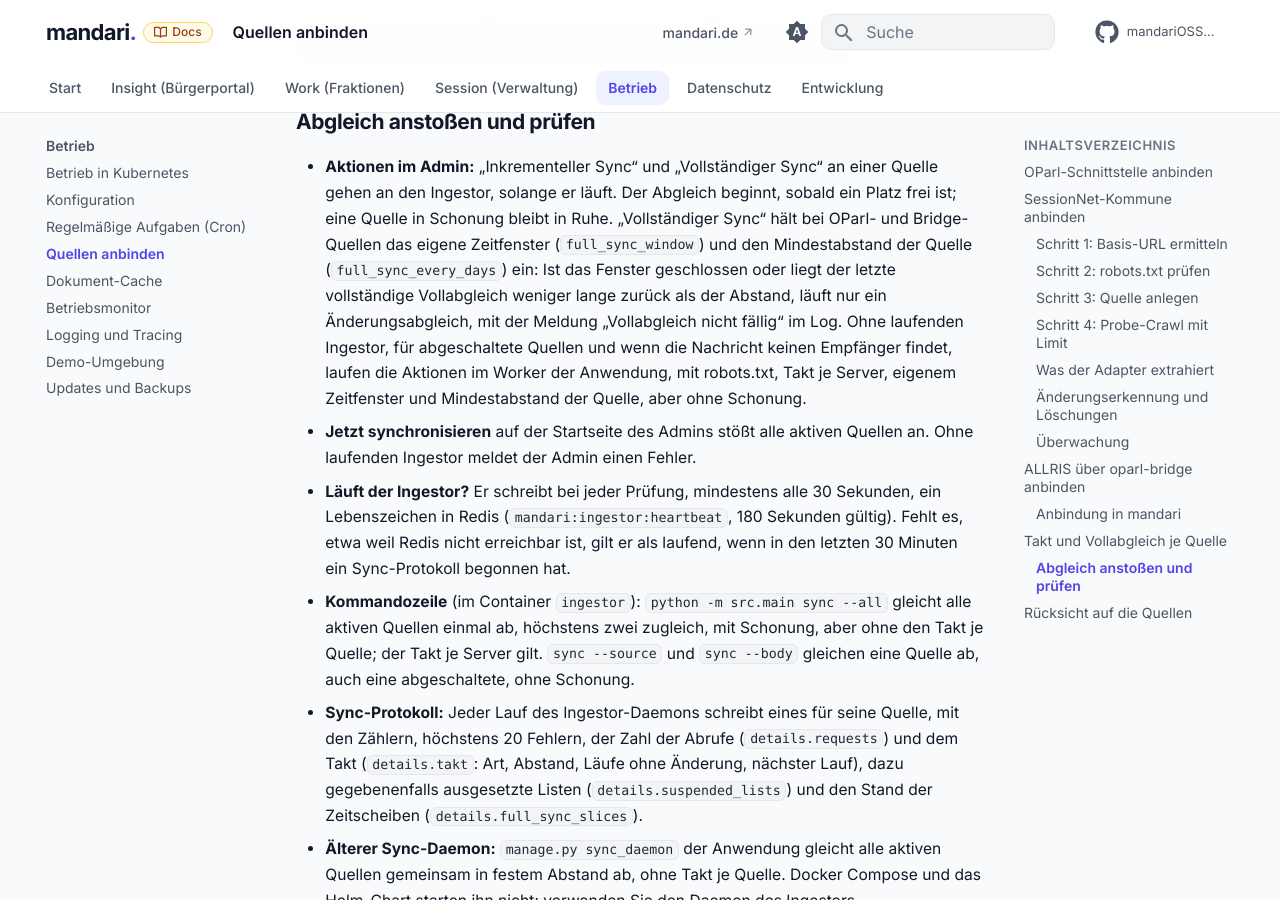
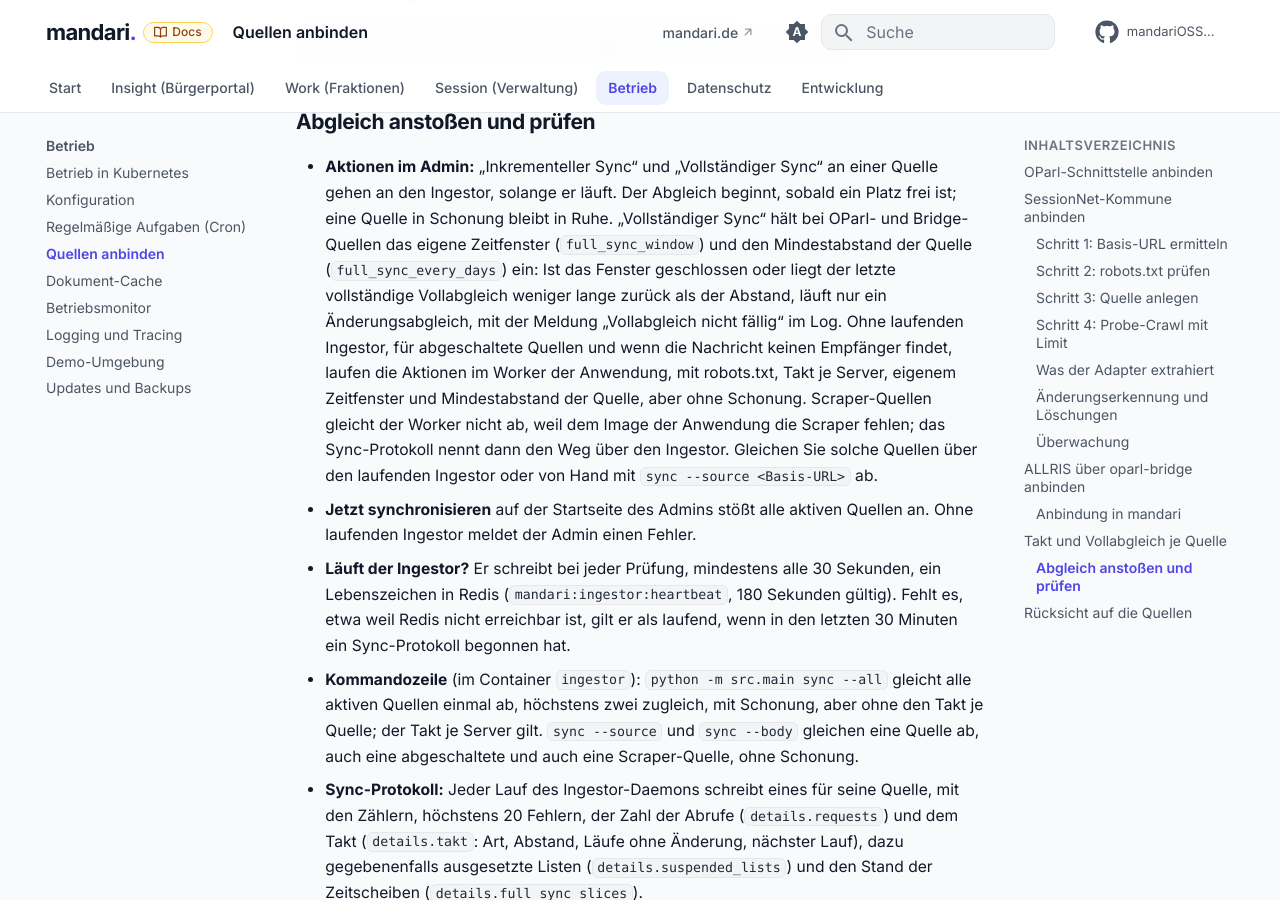
Before and after one commit to mandariOSS/docs, an MkDocs documentation site: the page built from docs/betrieb/quellen-anbinden.md, in a window 1280 px wide and 900 px high, scrolled down 7217 px. Built offline with MkDocs 1.6.1 and Material for MkDocs 9.7.7, drawn with Linux system fonts in a browser that asks for light colours; comment, search, counter and statistics services are not loaded.

Commit message:
Quellen anbinden, Crawler: Scraper-Quellen nur über den Ingestor, sync --source auch für Scraper (mandari#1043)

```diff
--- a/docs/betrieb/quellen-anbinden.md
+++ b/docs/betrieb/quellen-anbinden.md
@@ -164,10 +164,10 @@ Alle Schlüssel samt der Werte, die der Ingestor selbst pflegt (`sync_state`, `f
 
 ### Abgleich anstoßen und prüfen
 
-- **Aktionen im Admin:** „Inkrementeller Sync“ und „Vollständiger Sync“ an einer Quelle gehen an den Ingestor, solange er läuft. Der Abgleich beginnt, sobald ein Platz frei ist; eine Quelle in Schonung bleibt in Ruhe. „Vollständiger Sync“ hält bei OParl- und Bridge-Quellen das eigene Zeitfenster (`full_sync_window`) und den Mindestabstand der Quelle (`full_sync_every_days`) ein: Ist das Fenster geschlossen oder liegt der letzte vollständige Vollabgleich weniger lange zurück als der Abstand, läuft nur ein Änderungsabgleich, mit der Meldung „Vollabgleich nicht fällig“ im Log. Ohne laufenden Ingestor, für abgeschaltete Quellen und wenn die Nachricht keinen Empfänger findet, laufen die Aktionen im Worker der Anwendung, mit robots.txt, Takt je Server, eigenem Zeitfenster und Mindestabstand der Quelle, aber ohne Schonung.
+- **Aktionen im Admin:** „Inkrementeller Sync“ und „Vollständiger Sync“ an einer Quelle gehen an den Ingestor, solange er läuft. Der Abgleich beginnt, sobald ein Platz frei ist; eine Quelle in Schonung bleibt in Ruhe. „Vollständiger Sync“ hält bei OParl- und Bridge-Quellen das eigene Zeitfenster (`full_sync_window`) und den Mindestabstand der Quelle (`full_sync_every_days`) ein: Ist das Fenster geschlossen oder liegt der letzte vollständige Vollabgleich weniger lange zurück als der Abstand, läuft nur ein Änderungsabgleich, mit der Meldung „Vollabgleich nicht fällig“ im Log. Ohne laufenden Ingestor, für abgeschaltete Quellen und wenn die Nachricht keinen Empfänger findet, laufen die Aktionen im Worker der Anwendung, mit robots.txt, Takt je Server, eigenem Zeitfenster und Mindestabstand der Quelle, aber ohne Schonung. Scraper-Quellen gleicht der Worker nicht ab, weil dem Image der Anwendung die Scraper fehlen; das Sync-Protokoll nennt dann den Weg über den Ingestor. Gleichen Sie solche Quellen über den laufenden Ingestor oder von Hand mit `sync --source <Basis-URL>` ab.
 - **Jetzt synchronisieren** auf der Startseite des Admins stößt alle aktiven Quellen an. Ohne laufenden Ingestor meldet der Admin einen Fehler.
 - **Läuft der Ingestor?** Er schreibt bei jeder Prüfung, mindestens alle 30 Sekunden, ein Lebenszeichen in Redis (`mandari:ingestor:heartbeat`, 180 Sekunden gültig). Fehlt es, etwa weil Redis nicht erreichbar ist, gilt er als laufend, wenn in den letzten 30 Minuten ein Sync-Protokoll begonnen hat.
-- **Kommandozeile** (im Container `ingestor`): `python -m src.main sync --all` gleicht alle aktiven Quellen einmal ab, höchstens zwei zugleich, mit Schonung, aber ohne den Takt je Quelle; der Takt je Server gilt. `sync --source` und `sync --body` gleichen eine Quelle ab, auch eine abgeschaltete, ohne Schonung.
+- **Kommandozeile** (im Container `ingestor`): `python -m src.main sync --all` gleicht alle aktiven Quellen einmal ab, höchstens zwei zugleich, mit Schonung, aber ohne den Takt je Quelle; der Takt je Server gilt. `sync --source` und `sync --body` gleichen eine Quelle ab, auch eine abgeschaltete und auch eine Scraper-Quelle, ohne Schonung.
 - **Sync-Protokoll:** Jeder Lauf des Ingestor-Daemons schreibt eines für seine Quelle, mit den Zählern, höchstens 20 Fehlern, der Zahl der Abrufe (`details.requests`) und dem Takt (`details.takt`: Art, Abstand, Läufe ohne Änderung, nächster Lauf), dazu gegebenenfalls ausgesetzte Listen (`details.suspended_lists`) und den Stand der Zeitscheiben (`details.full_sync_slices`).
 - **Älterer Sync-Daemon:** `manage.py sync_daemon` der Anwendung gleicht alle aktiven Quellen gemeinsam in festem Abstand ab, ohne Takt je Quelle. Docker Compose und das Helm-Chart starten ihn nicht; verwenden Sie den Daemon des Ingestors.
 
```
Also changed, not shown: docs/datenschutz/crawler.md (+1 -1 lines).
